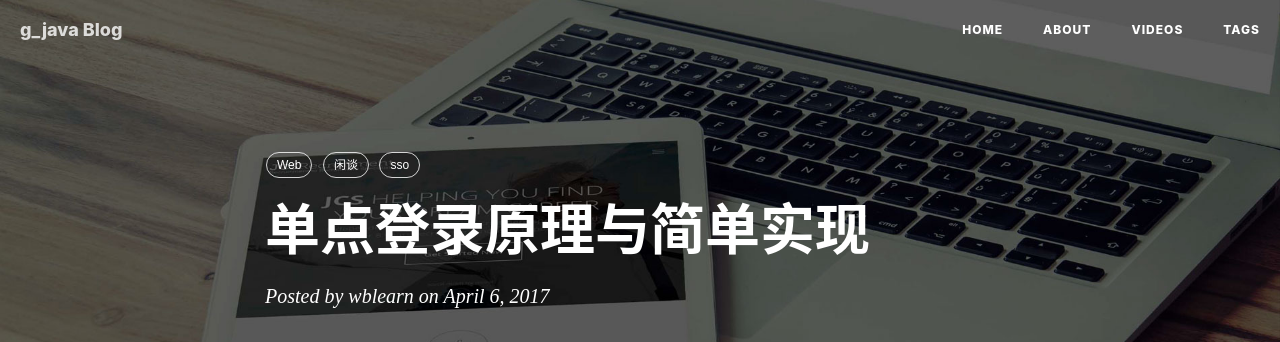
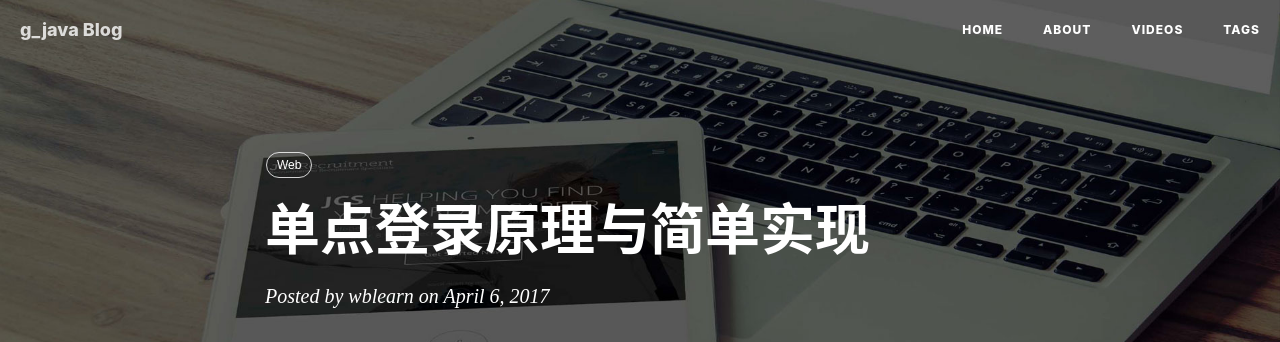
Before and after one commit to BlackCat-G/gjava520.github.io, a Jekyll site: the page built from _posts/2016-04-06-sso.markdown, in a window 1280 px wide and 900 px high. Shown: the top 342 px of the window. Built offline with Jekyll 4.4.1, drawn with Linux system fonts in a browser that asks for light colours; nearby versions of some CDN libraries; comment, search, counter and statistics services are not loaded.

Commit message:
Update 2016-04-06-sso.markdown

```diff
--- a/_posts/2016-04-06-sso.markdown
+++ b/_posts/2016-04-06-sso.markdown
@@ -6,8 +6,6 @@ author:     "wblearn"
 header-img: "img/post-bg-rwd.jpg"
 tags:
     - Web
-    - 闲谈
-    - sso
 ---
 
 <h2>一、单系统登录机制</h2>
```
